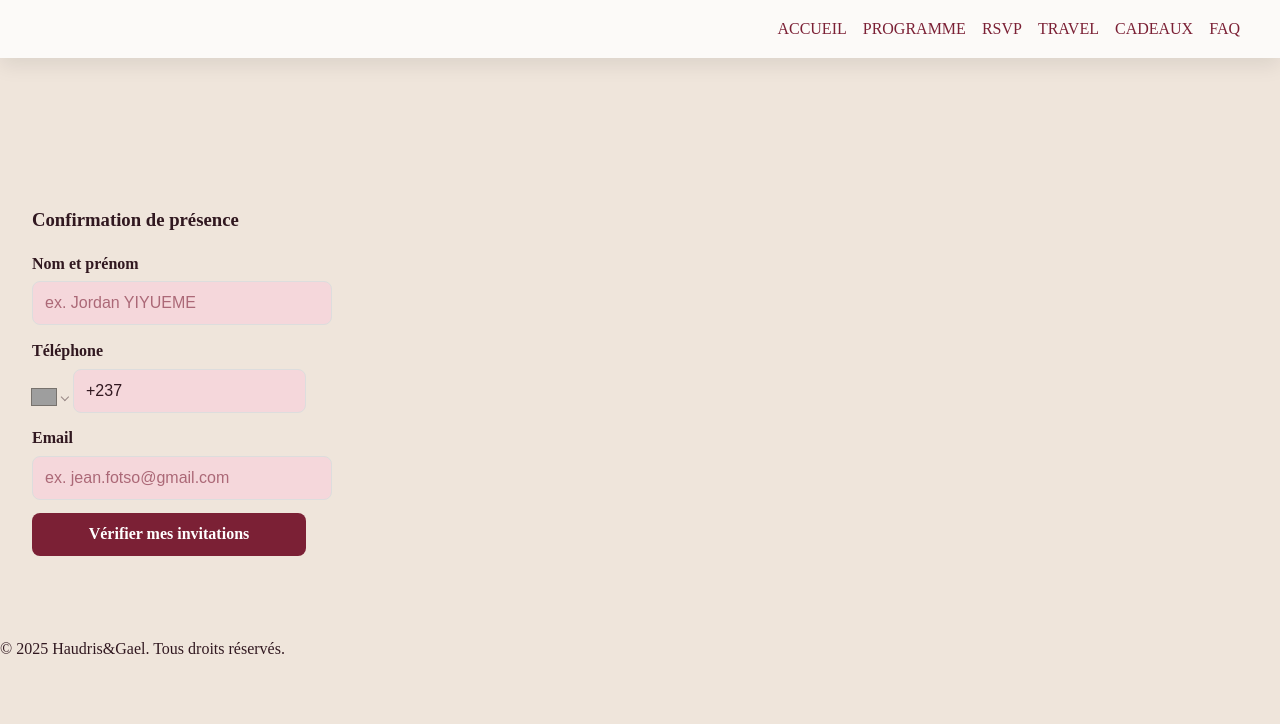
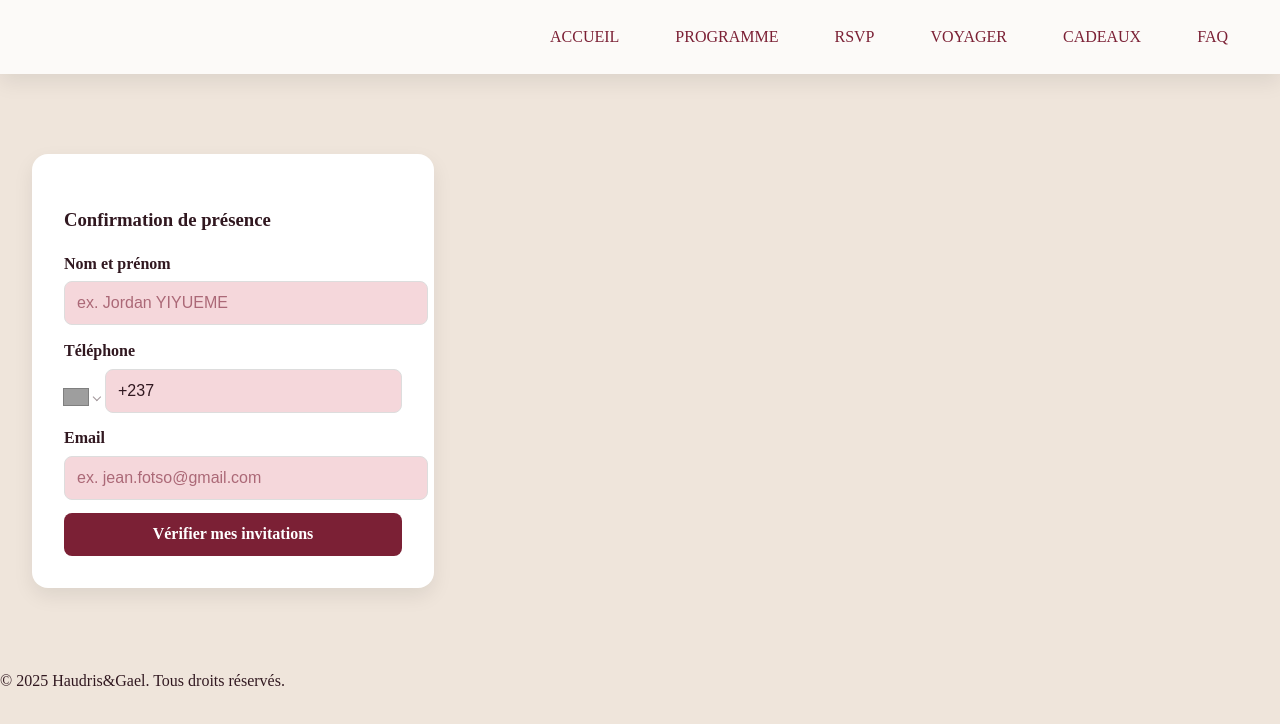
Before and after one commit to speedy237/gaelwedding, a React (Vite) app: page /gaelwedding/rsvp in a window 1280 px wide. Shown: the top 724 px of the page. Built offline with nearby package versions, Linux system fonts and the light colour scheme; grey boxes are pictures that could not be loaded; a web font is replaced by a local one.

Commit message:
update rsvp and navbar

```diff
--- a/index.html
+++ b/index.html
@@ -2,7 +2,7 @@
 <html lang="en">
   <head>
     <meta charset="UTF-8" />
-    <link rel="icon" type="image/svg+xml" href="/vite.svg" />
+    <link rel="icon" type="image/svg+xml" href="/logo.svg" />
     <meta name="viewport" content="width=device-width, initial-scale=1.0" />
     <link rel="preconnect" href="https://fonts.googleapis.com">
     <link rel="preconnect" href="https://fonts.gstatic.com" crossorigin>
--- a/src/components/Navbar.tsx
+++ b/src/components/Navbar.tsx
@@ -5,18 +5,14 @@ export default function Navbar() {
   return (
     <header className="navbar">
       <div className="navbar-inner">
-        <div className="navbar-brand" style={{ whiteSpace: 'nowrap' }} ></div>
-        <nav className="navbar-links">
-          <NavLink to="/" className={({isActive}) => isActive ? 'active' : ''}>Accueil</NavLink>
+        <div className="navbar-brand" style={{ whiteSpace: 'nowrap' }}></div>
+        <nav className="navbar-links flex flex-wrap justify-center gap-4">
+          <NavLink to="/" className={({ isActive }) => (isActive ? 'active' : '')}>Accueil</NavLink>
           <NavLink to="/programme">Programme</NavLink>
-          <NavLink to="/rsvp" className={({isActive}) => isActive ? 'active' : ''}>RSVP</NavLink>
-          <NavLink to="/travel" className={({ isActive }) => isActive ? 'font-bold' : undefined}>Travel</NavLink>
-
-          <NavLink to="/cagnotte" className={({isActive}) => isActive ? 'active' : ''}>Cadeaux</NavLink>
-          <NavLink to="/faq" className={({ isActive }) => isActive ? 'font-bold' : undefined}>
-  FAQ
-</NavLink>
-
+          <NavLink to="/rsvp" className={({ isActive }) => (isActive ? 'active' : '')}>RSVP</NavLink>
+          <NavLink to="/travel" className={({ isActive }) => (isActive ? 'active' : '')}>Voyager</NavLink>
+          <NavLink to="/cagnotte" className={({ isActive }) => (isActive ? 'active' : '')}>Cadeaux</NavLink>
+          <NavLink to="/faq" className={({ isActive }) => (isActive ? 'active' : '')}>FAQ</NavLink>
         </nav>
       </div>
     </header>
--- a/src/components/RsvpForm.tsx
+++ b/src/components/RsvpForm.tsx
@@ -1,7 +1,7 @@
 // RsvpForm.tsx
 import React, { useState } from 'react';
 import PhoneInput from 'react-phone-number-input';
-const scriptURL = 'https://script.google.com/macros/s/AKfycbx832a5xZIav1WHNNiGrA7yN1FXV7JgS3_Khca4EluWJ-PrFcvPcwapWy7UGGhUOmYs/exec';
+const scriptURL = 'https://script.google.com/macros/s/AKfycbzMcPqFlUjdshq53cvWfAZhMgs_C5GvDwrFnTzvYpdzcPdH4SiJGupMZILczoTE7Pkl/exec';
 
 // Petit utilitaire JSONP
 function jsonp<T = any>(url: string, timeoutMs = 15000): Promise<T> {
@@ -37,7 +37,7 @@ const RsvpForm: React.FC = () => {
   const labels: Record<string, string> = {
     Dot: 'Mariage traditionnel – 19 déc. 2025 à 18 h (Nyalla, Douala)',
     Benediction: 'Bénédiction nuptiale – 20 déc. 2025 à 10 h (Ste Monique, Makepe)',
-    Soiree: 'Soirée dansante – 20 déc. 2025 à 20 h (Hôtel Vendôme, Makepe)',
+    Soirée: 'Soirée dansante – 20 déc. 2025 à 20 h (Hôtel Vendôme, Makepe)',
   };
 
   // 1) Recherche (JSONP)
@@ -46,7 +46,9 @@ const RsvpForm: React.FC = () => {
     setError(null);
     if (!phone) { setError('Merci de saisir un numéro de téléphone.'); return; }
     try {
-      const url = `${scriptURL}?action=search&phone=${encodeURIComponent(phone.slice(1))}`;
+      const normalizedPhone = phone?.replace(/\D/g, '') ?? '';
+      //const url = `${scriptURL}?action=search&phone=${encodeURIComponent(phone.slice(1))}`;
+      const url = `${scriptURL}?action=search&phone=${normalizedPhone}`;
       console.log("Fetching URL:", url);
       const data = await jsonp<{ events: string[] }>(url);
       if (data.events?.length) {
@@ -66,9 +68,12 @@ const RsvpForm: React.FC = () => {
     setError(null);
     if (!phone) { setError('Numéro manquant.'); return; }
     try {
-      const url = `${scriptURL}?action=confirm` +
+      const normalizedPhone = phone?.replace(/\D/g, '') ?? '';
+      /*const url = `${scriptURL}?action=confirm` +
         `&phone=${encodeURIComponent(phone.slice(1))}` +
-        `&selected=${encodeURIComponent(selectedEvents.join(','))}`;
+        `&selected=${encodeURIComponent(selectedEvents.join(','))}`;*/
+        const url = `${scriptURL}?action=confirm&phone=${normalizedPhone}&selected=${encodeURIComponent(selectedEvents.join(','))}`;
+
       console.log("Fetching URL2:", url);
       await jsonp<{ result: string }>(url);
       setStep('done');
@@ -93,7 +98,10 @@ const RsvpForm: React.FC = () => {
   }
 
   return (
-    <div className="form-card">
+
+      <div className="flex items-center justify-center min-h-screen">
+
+         <div className="form-card">
       <h3 className="text-2xl font-serif mb-4 text-center">Confirmation de présence</h3>
       {error && <p className="text-red-600 mb-4 text-center">{error}</p>}
 
@@ -148,6 +156,11 @@ const RsvpForm: React.FC = () => {
         </div>
       )}
     </div>
+
+
+      </div>
+
+
   );
 };
 
--- a/src/pages/ProgrammePage.tsx
+++ b/src/pages/ProgrammePage.tsx
@@ -46,7 +46,7 @@ const ProgrammePage: React.FC = () => {
               style={{ border: 0 }}
               loading="lazy"
               allowFullScreen
-              src="https://maps.google.com/maps?q=Nyalla%20Douala%20Cameroun&output=embed"
+              src="https://www.google.com/maps/embed?pb=!1m17!1m12!1m3!1d3979.9578642195065!2d9.785510474975398!3d4.02901659594473!2m3!1f0!2f0!3f0!3m2!1i1024!2i768!4f13.1!3m2!1m1!2zNMKwMDEnNDQuNSJOIDnCsDQ3JzE3LjEiRQ!5e0!3m2!1sfr!2sfr!4v1757192438661!5m2!1sfr!2sfr"
             />
             <p className="program-map-link">
               <a href={tradEventUrl} target="_blank" rel="noopener noreferrer">
--- a/src/styles.css
+++ b/src/styles.css
@@ -41,6 +41,21 @@ a:hover {
   box-shadow: var(--shadow);
   z-index: 1000;
 }
+
+/* Fait que les liens de la navbar se répartissent sur plusieurs lignes si besoin */
+.navbar-links {
+  display: flex;
+  flex-wrap: wrap;      /* autorise le retour à la ligne */
+  justify-content: center;
+  gap: 0.5rem 1rem;     /* espace horizontal et vertical */
+}
+
+.navbar-links a {
+  display: block;
+  padding: 0.5rem 0.75rem;
+  white-space: nowrap; /* garde chaque lien sur une seule ligne */
+}
+
 
 .navbar-inner {
   max-width: 1200px;
@@ -318,6 +333,17 @@ a:hover {
 .event-checkbox input[type="checkbox"]:checked::after {
   opacity: 1;
 }
+
+.form-card {
+  max-width: 480px;
+  width: 100%;
+  margin: 0 auto;      /* centre le conteneur horizontalement */
+  padding: 2rem;
+  border-radius: 1rem;
+  box-shadow: var(--shadow);
+  background: var(--white);
+}
+
 
 .form-card h3 {
   color: var(--dark);
```
Also changed, not shown: public/logo.svg (added).
